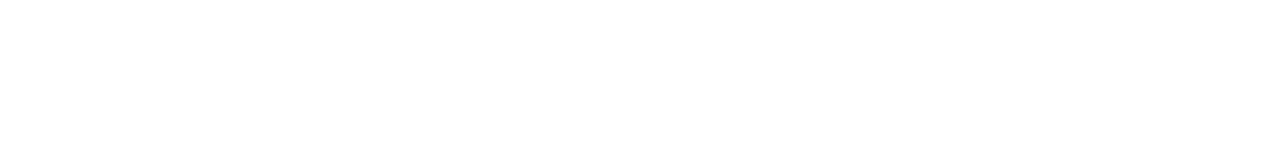
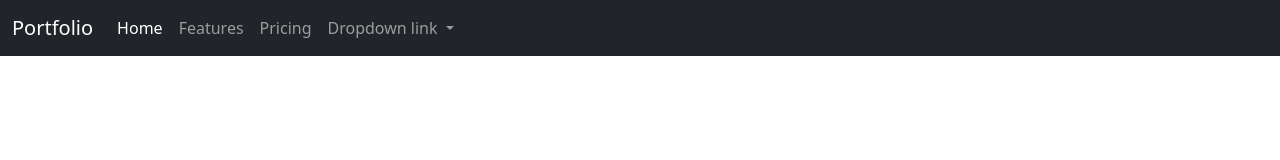
Before and after one commit to davidperezsimon/davidperezsimon.github.io, a plain HTML site: page index.html in a window 1280 px wide. Drawn offline with nearby package versions, Linux system fonts and the light colour scheme.

Commit message:
Updating project

```diff
--- a/index.html
+++ b/index.html
@@ -11,10 +11,37 @@
 </head>
 <body>
 
-    <div class="container">
-
-
-    </div>
+    <nav class="navbar navbar-expand-lg navbar-dark bg-dark">
+        <div class="container-fluid">
+          <a class="navbar-brand" href="#">Portfolio</a>
+          <button class="navbar-toggler" type="button" data-bs-toggle="collapse" data-bs-target="#navbarNavDropdown" aria-controls="navbarNavDropdown" aria-expanded="false" aria-label="Toggle navigation">
+            <span class="navbar-toggler-icon"></span>
+          </button>
+          <div class="collapse navbar-collapse" id="navbarNavDropdown">
+            <ul class="navbar-nav">
+              <li class="nav-item">
+                <a class="nav-link active" aria-current="page" href="#">Home</a>
+              </li>
+              <li class="nav-item">
+                <a class="nav-link" href="#">Features</a>
+              </li>
+              <li class="nav-item">
+                <a class="nav-link" href="#">Pricing</a>
+              </li>
+              <li class="nav-item dropdown">
+                <a class="nav-link dropdown-toggle" href="#" id="navbarDropdownMenuLink" role="button" data-bs-toggle="dropdown" aria-expanded="false">
+                  Dropdown link
+                </a>
+                <ul class="dropdown-menu" aria-labelledby="navbarDropdownMenuLink">
+                  <li><a class="dropdown-item" href="#">Action</a></li>
+                  <li><a class="dropdown-item" href="#">Another action</a></li>
+                  <li><a class="dropdown-item" href="#">Something else here</a></li>
+                </ul>
+              </li>
+            </ul>
+          </div>
+        </div>
+      </nav>
 
 
 </body>
```
